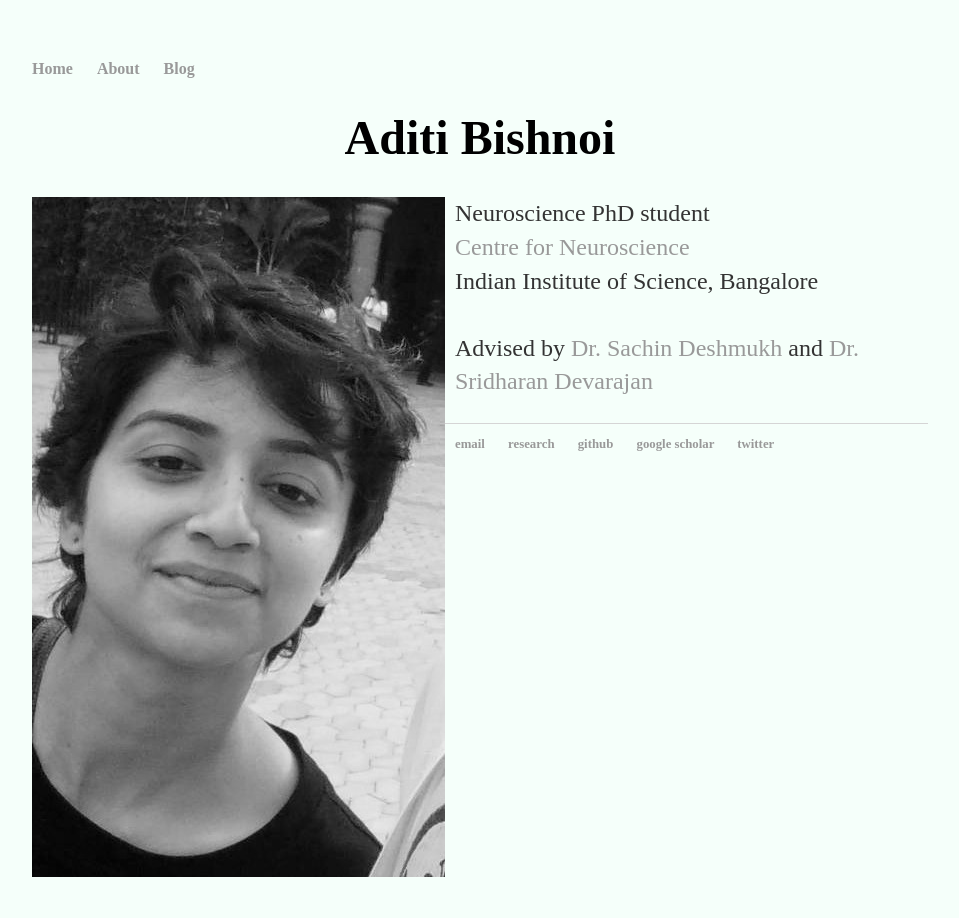
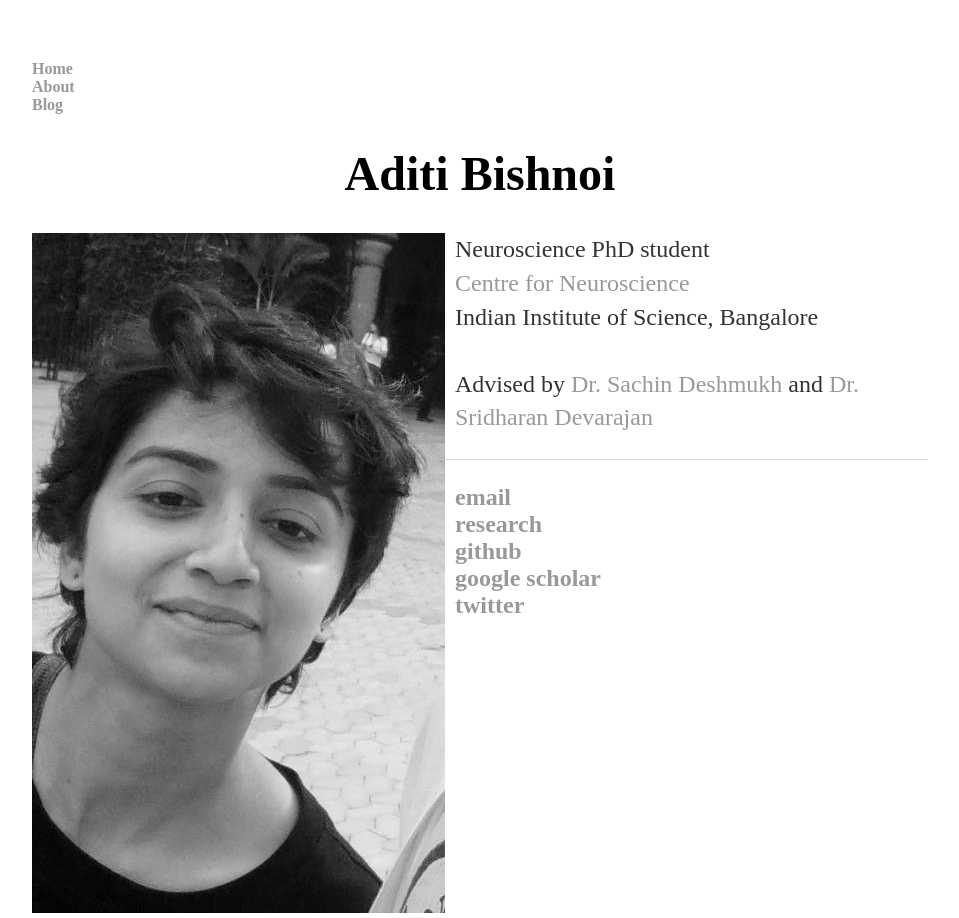
Before and after one commit to AdiBish/adibish.github.io, a Jekyll site: the page built from index.html, in a window 1280 px wide. Shown: the whole page, without its empty margins (160-1119 px from the left). Built offline with Jekyll 4.4.1, drawn with Linux system fonts in a browser that asks for light colours.

Commit message:
Update main.css

```diff
--- a/css/main.css
+++ b/css/main.css
@@ -1,7 +1,7 @@
 body {
     margin: 60px auto;
     width: 70%;
-    background-color: #F5FFFA;
+    background-color: #FFFFFF;
 }
 nav ul, footer ul {
     font-family: 'Times New Roman', 'Times', 'serif';
@@ -10,7 +10,7 @@ nav ul, footer ul {
     font-weight: bold;
 }
 nav ul li, footer ul li {
-    display: inline;
+    display: block;
     margin-right: 20px;
 }
 a {
@@ -31,7 +31,7 @@ p {
 }
 footer {
     border-top: 1px solid #d5d5d5;
-    font-size: .8em;
+    font-size: 1.5em;
 }
 
 ul.posts {
```
